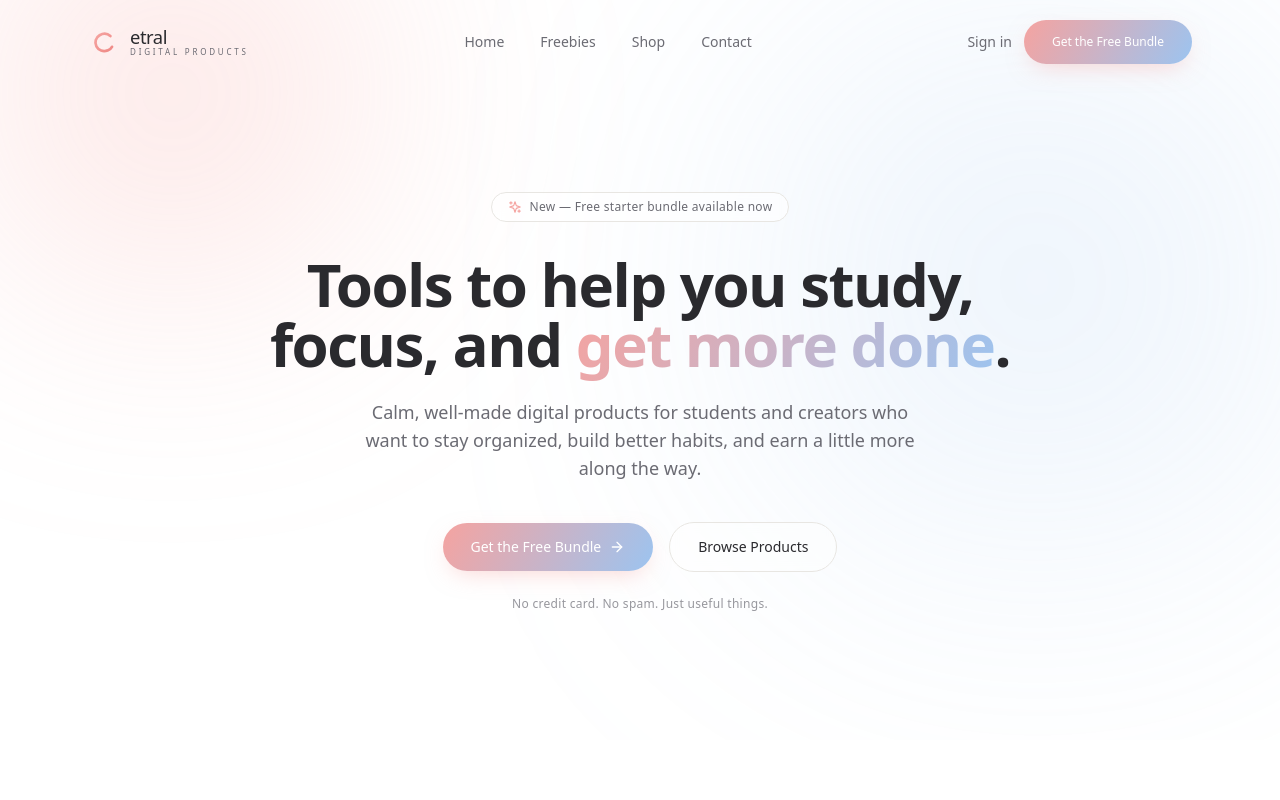
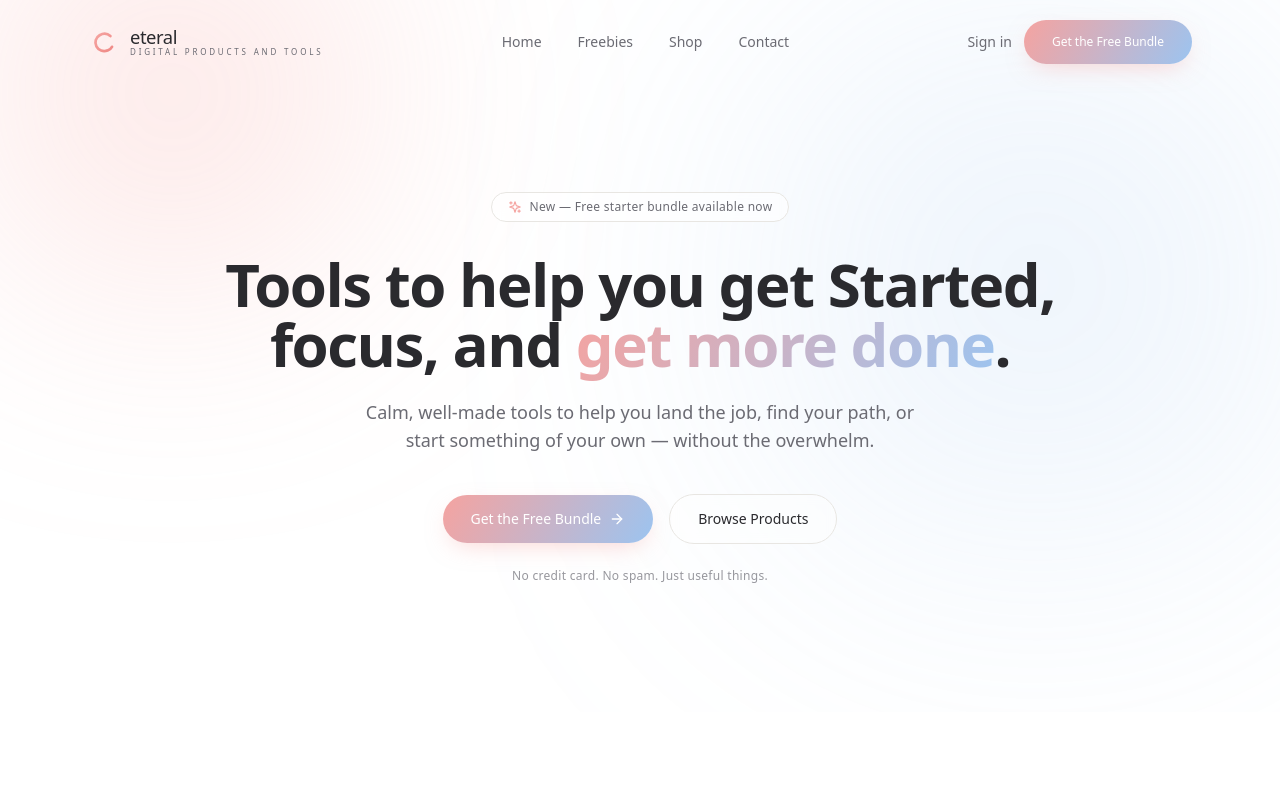
Before and after one commit to eteralwork-cmd/eteral, a React (Vite) app: page / in a window 1280 px wide. Shown: the top 800 px of the page. Built offline with nearby package versions, Linux system fonts and the light colour scheme.

Commit message:
app update

```diff
--- a/src/App.tsx
+++ b/src/App.tsx
@@ -51,6 +51,16 @@ function useReveal<T extends HTMLElement>() {
   return ref;
 }
 
+/* Triggers a same-origin file download without navigating away */
+function triggerDownload(url: string, filename?: string) {
+  const link = document.createElement('a');
+  link.href = url;
+  if (filename) link.download = filename;
+  document.body.appendChild(link);
+  link.click();
+  document.body.removeChild(link);
+}
+
 /* ------------------------------------------------------------------ */
 /*  Logo mark — abstract interlocking "e"                             */
 /* ------------------------------------------------------------------ */
@@ -95,10 +105,10 @@ function Logo({ onNav }: { onNav: (id: string) => void }) {
       <LogoMark className="h-8 w-8 transition-transform duration-500 group-hover:rotate-[8deg]" />
       <div className="flex flex-col items-start leading-none">
         <span className="text-[1.15rem] font-medium tracking-tight text-ink lowercase">
-          etral
+          eteral
         </span>
         <span className="text-[0.5rem] font-medium tracking-widest2 text-slatey uppercase mt-0.5">
-          Digital Products
+          Digital Products and Tools
         </span>
       </div>
     </button>
@@ -298,15 +308,13 @@ function Hero({ onNav }: { onNav: (id: string) => void }) {
         </div>
 
         <h1 className="mt-8 text-4xl font-semibold leading-[1.1] tracking-tight text-ink sm:text-5xl lg:text-6xl">
-          Tools to help you study,
+          Tools to help you get Started,
           <br />
           focus, and <span className="text-gradient">get more done</span>.
         </h1>
 
         <p className="mx-auto mt-6 max-w-xl text-base leading-relaxed text-slatey sm:text-lg">
-          Calm, well-made digital products for students and creators who want
-          to stay organized, build better habits, and earn a little more along
-          the way.
+          Calm, well-made tools to help you land the job, find your path, or start something of your own — without the overwhelm.
         </p>
 
         <div className="mt-10 flex flex-col items-center justify-center gap-4 sm:flex-row">
@@ -333,6 +341,7 @@ type Freebie = {
   icon: React.ReactNode;
   title: string;
   desc: string;
+  fileUrl: string; // path to the PDF, served from /public
 };
 
 const FREEBIES: Freebie[] = [
@@ -340,21 +349,25 @@ const FREEBIES: Freebie[] = [
     icon: <ClipboardList className="h-5 w-5" />,
     title: 'Weekly Planner',
     desc: 'A clean one-page planner to map your week without the noise.',
+    fileUrl: '/freebies/weekly-planner.pdf',
   },
   {
     icon: <BookOpen className="h-5 w-5" />,
     title: 'Study Checklist',
     desc: 'Stay on track each term with a simple, satisfying checklist.',
+    fileUrl: '/freebies/study-checklist.pdf',
   },
   {
     icon: <Target className="h-5 w-5" />,
     title: 'Focus Tracker',
     desc: 'Measure deep-work sessions and find your most productive hours.',
+    fileUrl: '/freebies/focus-tracker.pdf',
   },
   {
     icon: <Wallet className="h-5 w-5" />,
     title: 'Income Tracker',
     desc: 'A lightweight sheet to log side-income and see what adds up.',
+    fileUrl: '/freebies/income-tracker.pdf',
   },
 ];
 
@@ -363,18 +376,14 @@ function FreebieCard({
   onDownload,
 }: {
   f: Freebie;
-  onDownload: () => void;
+  onDownload: (f: Freebie) => Promise<boolean>;
 }) {
   const [state, setState] = useState<'idle' | 'busy' | 'done'>('idle');
 
   const click = async () => {
     setState('busy');
-    await onDownload();
-    // onDownload triggers auth modal if not signed in; only mark done if signed in
-    // We detect by checking if a session exists post-call via a quick re-check
-    const { data } = await supabase.auth.getSession();
-    if (data.session) setState('done');
-    else setState('idle');
+    const success = await onDownload(f);
+    setState(success ? 'done' : 'idle');
   };
 
   return (
@@ -407,17 +416,18 @@ function Freebies({
   onRequireAuth,
 }: {
   onNav: (id: string) => void;
-  onRequireAuth: (mode: 'signup') => void;
+  onRequireAuth: (mode: 'signup', freebie: Freebie) => void;
 }) {
   const ref = useReveal<HTMLDivElement>();
   const { user } = useAuth();
 
-  const handleDownload = async () => {
+  const handleDownload = async (f: Freebie): Promise<boolean> => {
     if (!user) {
-      onRequireAuth('signup');
-      return;
+      onRequireAuth('signup', f);
+      return false;
     }
-    // ⤓ REPLACE: trigger real file download / signed URL here.
+    triggerDownload(f.fileUrl, `${f.title}.pdf`);
+    return true;
   };
 
   return (
@@ -891,7 +901,7 @@ function Footer({ onNav }: { onNav: (id: string) => void }) {
               <LogoMark className="h-8 w-8" />
               <div className="flex flex-col leading-none">
                 <span className="text-base font-medium text-ink lowercase">
-                  etral
+                  eteral
                 </span>
                 <span className="text-[0.5rem] font-medium tracking-widest2 text-slatey uppercase mt-0.5">
                   Digital Products
@@ -988,6 +998,7 @@ export default function App() {
     recommendation: string;
   } | null>(null);
   const [reopenQuiz, setReopenQuiz] = useState(false);
+  const [pendingFreebie, setPendingFreebie] = useState<Freebie | null>(null);
 
   const onNav = (id: string) => {
     if (id === 'privacy' || id === 'terms') return;
@@ -1014,6 +1025,12 @@ export default function App() {
     setReopenQuiz(true);
   };
 
+  const requireAuthForFreebie = (mode: 'signup', freebie: Freebie) => {
+    setPendingFreebie(freebie);
+    setAuthMode(mode);
+    setAuthOpen(true);
+  };
+
   const onAuthSuccess = async () => {
     // After successful auth, if we came from the quiz, persist the result + reopen
     if (authCtx && reopenQuiz) {
@@ -1024,6 +1041,11 @@ export default function App() {
       setAuthCtx(null);
       setReopenQuiz(false);
       setQuizOpen(true);
+    }
+    // After successful auth, if we came from a freebie card, download it now
+    if (pendingFreebie) {
+      triggerDownload(pendingFreebie.fileUrl, `${pendingFreebie.title}.pdf`);
+      setPendingFreebie(null);
     }
   };
 
@@ -1049,7 +1071,7 @@ export default function App() {
       />
       <main>
         <Hero onNav={onNav} />
-        <Freebies onNav={onNav} onRequireAuth={openAuth} />
+        <Freebies onNav={onNav} onRequireAuth={requireAuthForFreebie} />
         <QuizSection onOpen={() => setQuizOpen(true)} />
         <Shop />
         <Trust />
```
